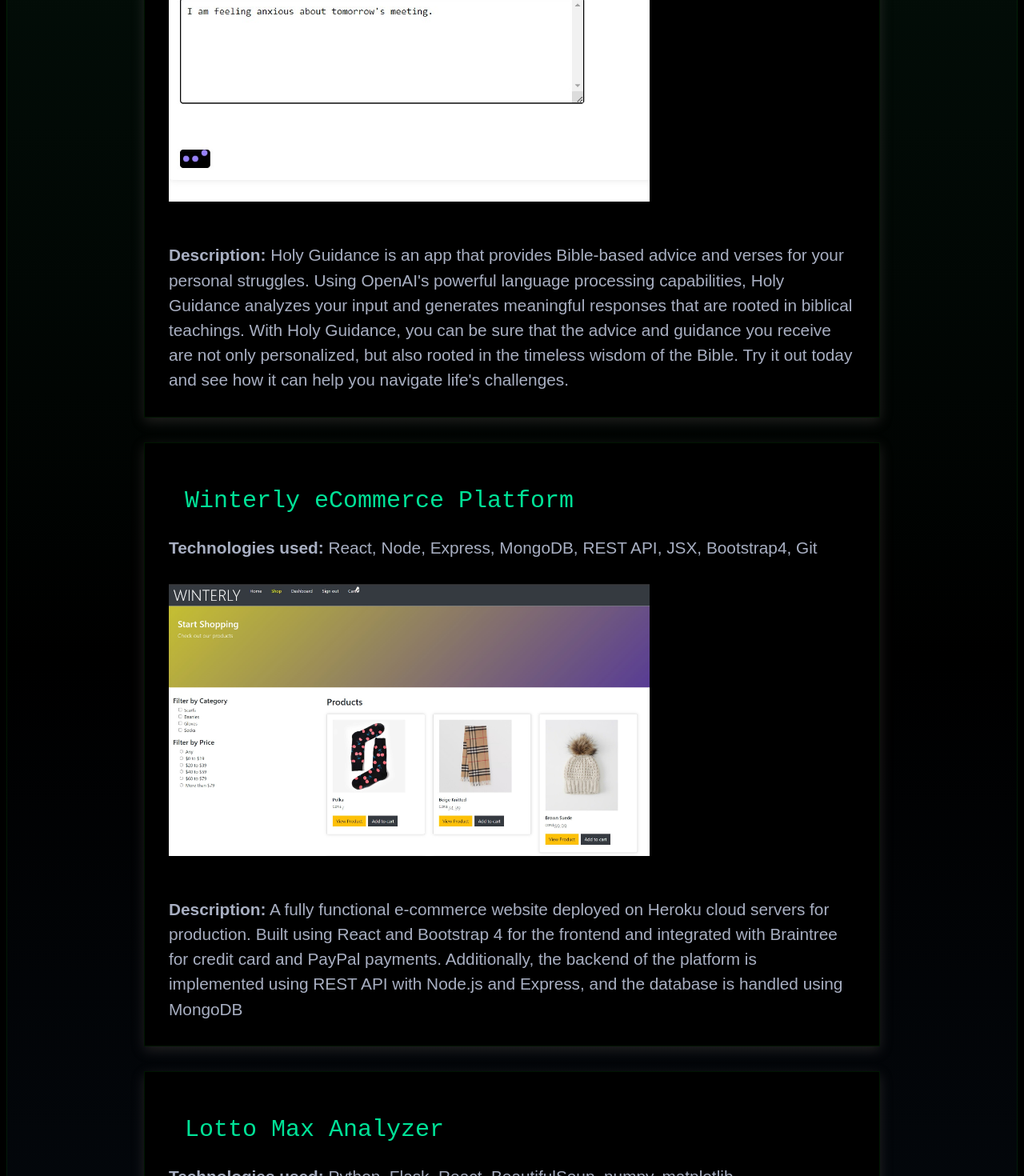
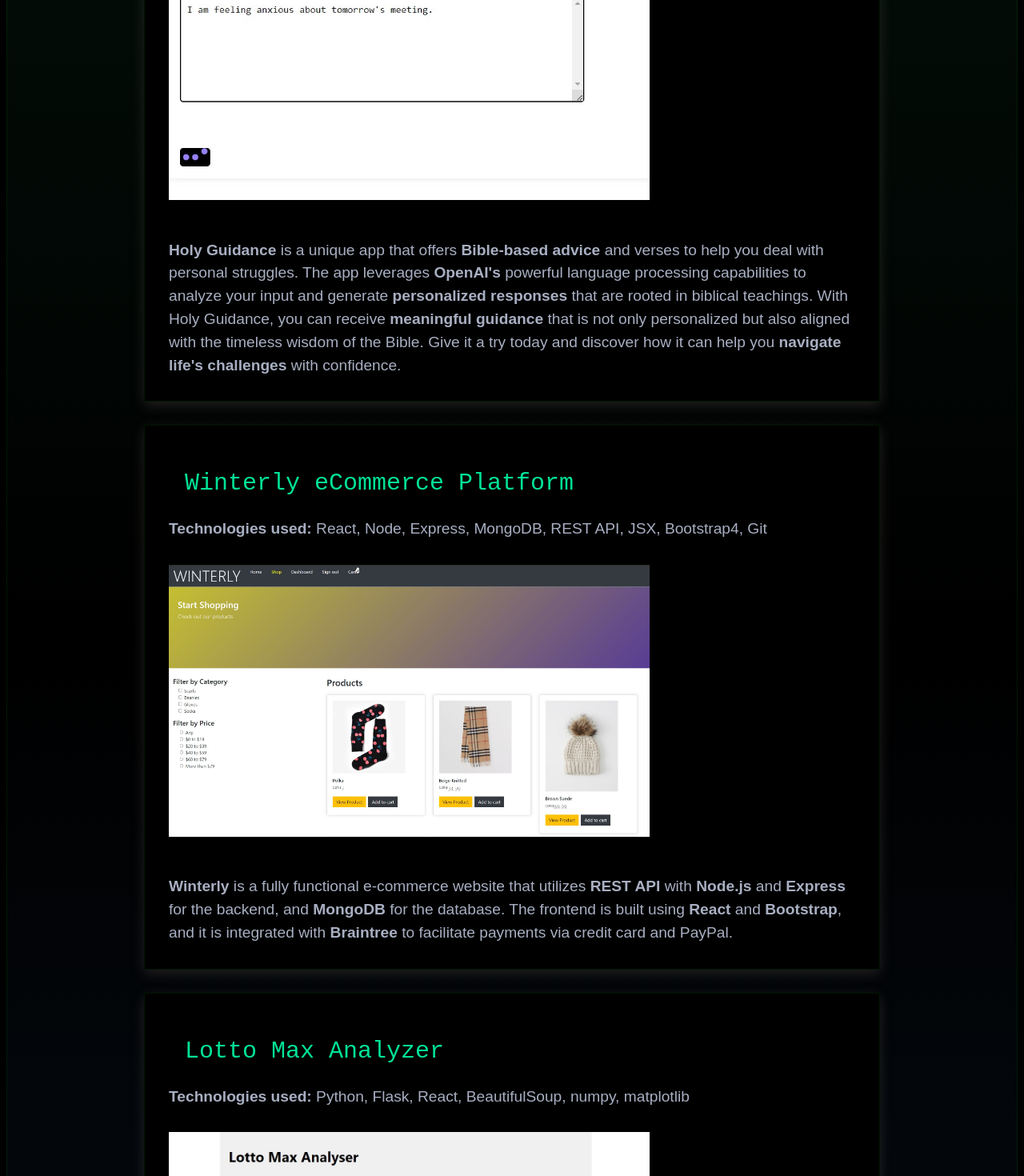
Before and after one commit to greeshmasunil10/portfolio, a React (Create React App) app: page / in a window 1280 px wide. Shown: the part 2193-3663 px from the top of the page at 80% size. Built offline with nearby package versions, Linux system fonts and the light colour scheme.

Commit message:
project desc

```diff
--- a/src/Layouts/ProjectCard.js
+++ b/src/Layouts/ProjectCard.js
@@ -2,10 +2,17 @@
 
 function ProjectCard(props) {
   return (
-    <div className="section" style={{ padding: "30px" , minHeight:"fit-content",backgroundColor:"var(--bg-grad-1)"}}>
+    <div
+      className="section"
+      style={{
+        padding: "30px",
+        minHeight: "fit-content",
+        backgroundColor: "var(--bg-grad-1)",
+      }}
+    >
       <div>
         {" "}
-        <div className="courier" style={{ fontSize: 30, padding:"20px" }}>
+        <div className="courier" style={{ fontSize: 30, padding: "20px" }}>
           {props.projectName}
         </div>
         <strong>Technologies used:</strong> {props.technologiesUsed}
@@ -31,8 +38,7 @@
         >
           {props.appURLText}
         </a>
-        <strong>Description:</strong> {props.projectDescription}
-      </div>
+        <div dangerouslySetInnerHTML={{ __html: props.projectDescription }}></div>      </div>
     </div>
   );
 }
--- a/src/Sections/Projects.js
+++ b/src/Sections/Projects.js
@@ -20,14 +20,13 @@
             technologiesUsed="Python, Flask, React, OpenAI"
             liveAppLink="http://holy-guidance-fe.herokuapp.com/"
             imageSrc={holyGuidanceImg}
-            projectDescription="Holy Guidance is an app that provides
-            Bible-based advice and verses for your personal struggles. Using
-            OpenAI's powerful language processing capabilities, Holy Guidance
-            analyzes your input and generates meaningful responses that are
-            rooted in biblical teachings. With Holy Guidance, you can be sure
-            that the advice and guidance you receive are not only personalized,
-            but also rooted in the timeless wisdom of the Bible. Try it out
-            today and see how it can help you navigate life's challenges."
+            projectDescription="<strong>Holy Guidance</strong> is a unique app that offers <strong>Bible-based
+            advice</strong> and verses to help you deal with personal struggles. The app leverages
+            <strong>OpenAI's</strong> powerful language processing capabilities to analyze your input and
+            generate <strong>personalized responses</strong> that are rooted in biblical teachings. With Holy Guidance,
+            you can receive <strong>meaningful guidance</strong> that is not only personalized but also aligned with the
+            timeless wisdom of the Bible. Give it a try today and discover how it can help you <strong>navigate life's
+            challenges</strong> with confidence."
           />
 
           <br />
@@ -38,8 +37,8 @@
             liveAppLink="https://winter-ly.herokuapp.com"
             imageSrc={winterlyImg}
             altText="View Live App"
-            projectDescription="A fully functional e-commerce website deployed on Heroku cloud servers for production.
-            Built using React and Bootstrap 4 for the frontend and integrated with Braintree for credit card and PayPal payments. Additionally, the backend of the platform is implemented using REST API with Node.js and Express, and the database is handled using MongoDB"
+            projectDescription="<strong>Winterly</strong> is a fully functional e-commerce website that utilizes <strong>REST API</strong> with <strong>Node.js</strong> and <strong>Express</strong> for the backend, and <strong>MongoDB</strong> for the database. The frontend is built using <strong>React</strong> and <strong>Bootstrap</strong>, and it is integrated with <strong>Braintree</strong> to facilitate payments via credit card and PayPal.
+            "
           />
           <br />
 
@@ -49,12 +48,7 @@
             BeautifulSoup, numpy, matplotlib"
             liveAppLink="https://lottomax-analyser-fe.herokuapp.com/"
             imageSrc={lottoMaxImg}
-            projectDescription="A tool for analyzing the results of
-            the Canadian Lotto Max lottery, consisting of a data scraper that
-            extracts the winning numbers and an analysis script that performs
-            basic statistical analysis on the numbers. The frontend is built
-            using React and the backend is built using Python with Flask as the
-            web framework."
+            projectDescription="<strong>Lotto Max Analyzer</strong> is a powerful tool for analyzing the results of the Canadian Lotto Max lottery. It includes a <strong>data scraper</strong> that extracts the winning numbers and an <strong>analysis script</strong> that performs basic statistical analysis on the numbers. The frontend is built using <strong>React</strong>, while the backend is built using <strong>Python</strong> with <strong>Flask</strong> as the web framework. With Lotto Max Analyzer, you can gain valuable insights into the lottery."
           />
 
           <br />
@@ -64,10 +58,7 @@
             technologiesUsed="Java, Swing, JUnit, Design
             Patterns, Multithreading, Git"
             liveAppLink="https://github.com/greeshmasunil10"
-            projectDescription="A strategy board game based on Java,
-            utilizing design patterns such as MVC and Observer pattern for loose
-            coupling between objects and Strategy pattern for implementing bot
-            players."
+            projectDescription="<strong>Java-based strategy board game</strong> designed with key <strong>software development principles</strong> in mind. It utilizes the <strong>MVC</strong> and <strong>Observer patterns</strong> to promote loose coupling between objects, and the <strong>Strategy pattern</strong> to implement intelligent bot players. This approach ensures that the game is <strong>flexible</strong>, <strong>maintainable</strong>, and <strong>scalable</strong>."
             appURLText="View on Github"
             imageLabelOpacity="1"
           />
--- a/src/Styles/App.css
+++ b/src/Styles/App.css
@@ -170,7 +170,7 @@
   max-width: 1000px;
   margin: 0px auto;
   padding: 20px;
-  font-size: 1.3rem;
+  font-size: 1.2rem;
   font-weight: 500;
   color: var(--font-body-dark);
   font-family: Arial, Helvetica, sans-serif;
```
